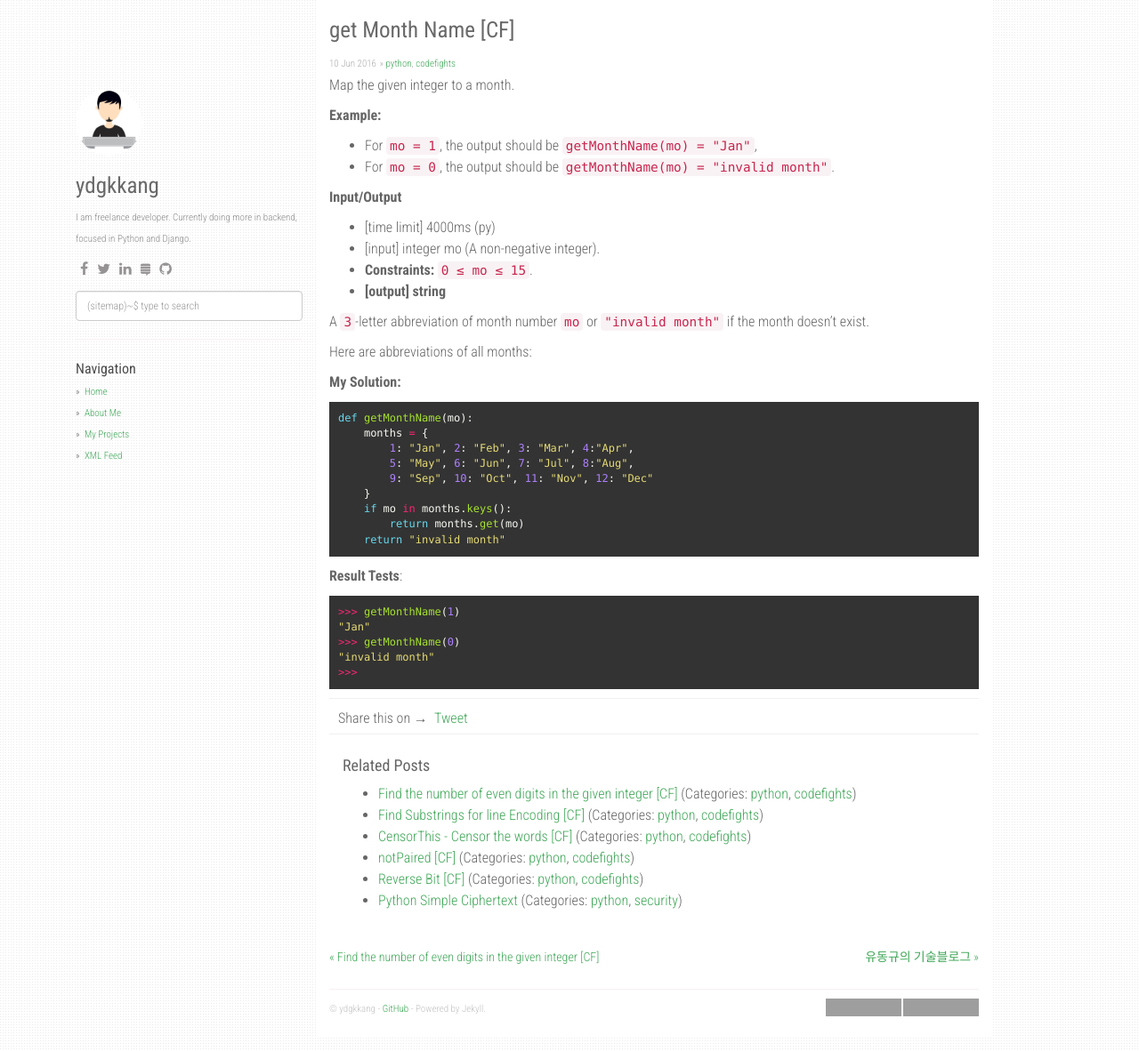
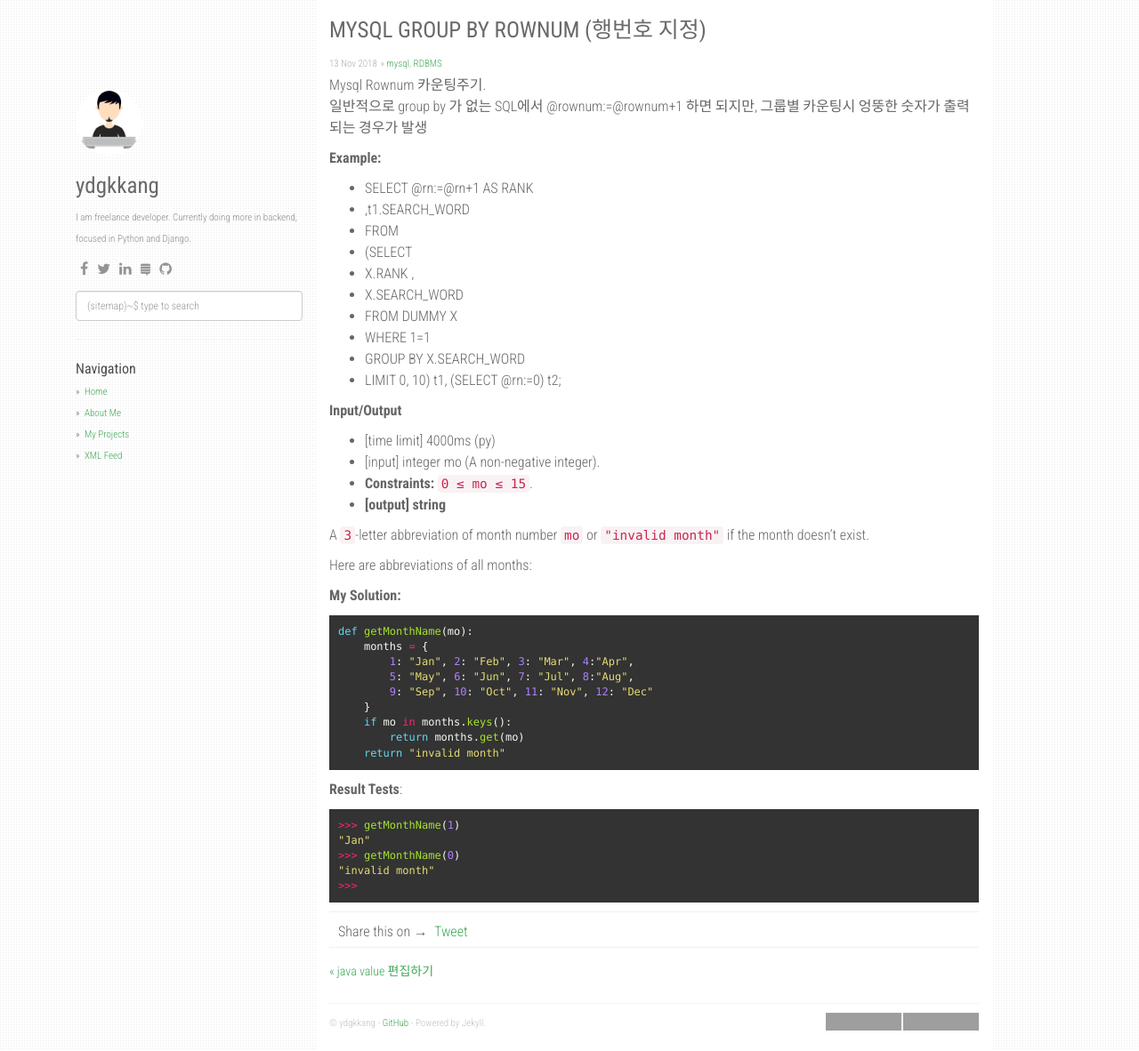
Before and after one commit to ydgkkang/ydgkkang.github.io, a Jekyll site: the page built from _posts/2016-06-11-get-month-name-cf.md, in a window 1280 px wide and 1182 px high. Shown: the whole window at 89% size. Built offline with Jekyll 4.4.1, drawn with Linux system fonts in a browser that asks for light colours; nearby versions of some CDN libraries; comment, search, counter and statistics services are not loaded; grey boxes are pictures that could not be loaded.

Commit message:
Update 2016-06-11-get-month-name-cf.md

```diff
--- a/_posts/2016-06-11-get-month-name-cf.md
+++ b/_posts/2016-06-11-get-month-name-cf.md
@@ -1,16 +1,28 @@
 ---
 layout: post
-title:  "get Month Name [CF]"
-date:   2016-06-11 03:43:45 +0700
-categories: [python, codefights]
+title:  "MYSQL GROUP BY ROWNUM (행번호 지정)"
+date:   2018-11-13 09:43:45 +0700
+categories: [mysql, RDBMS]
 ---
 
-Map the given integer to a month.
+Mysql Rownum 카운팅주기.
+일반적으로 group by 가 없는 SQL에서 @rownum:=@rownum+1 하면 되지만,
+그룹별 카운팅시 엉뚱한 숫자가 출력되는 경우가 발생
+
+
 
 **Example:**
 
-* For `mo = 1`, the output should be `getMonthName(mo) = "Jan"`,
-* For `mo = 0`, the output should be `getMonthName(mo) = "invalid month"`.
+*		SELECT @rn:=@rn+1 AS RANK
+*                  ,t1.SEARCH_WORD
+*        FROM
+*        (SELECT
+*                X.RANK ,
+*                X.SEARCH_WORD
+*        FROM DUMMY X
+*        WHERE 1=1
+*        GROUP BY X.SEARCH_WORD
+*        LIMIT 0, 10) t1, (SELECT @rn:=0) t2;
 
 **Input/Output**
 
```
